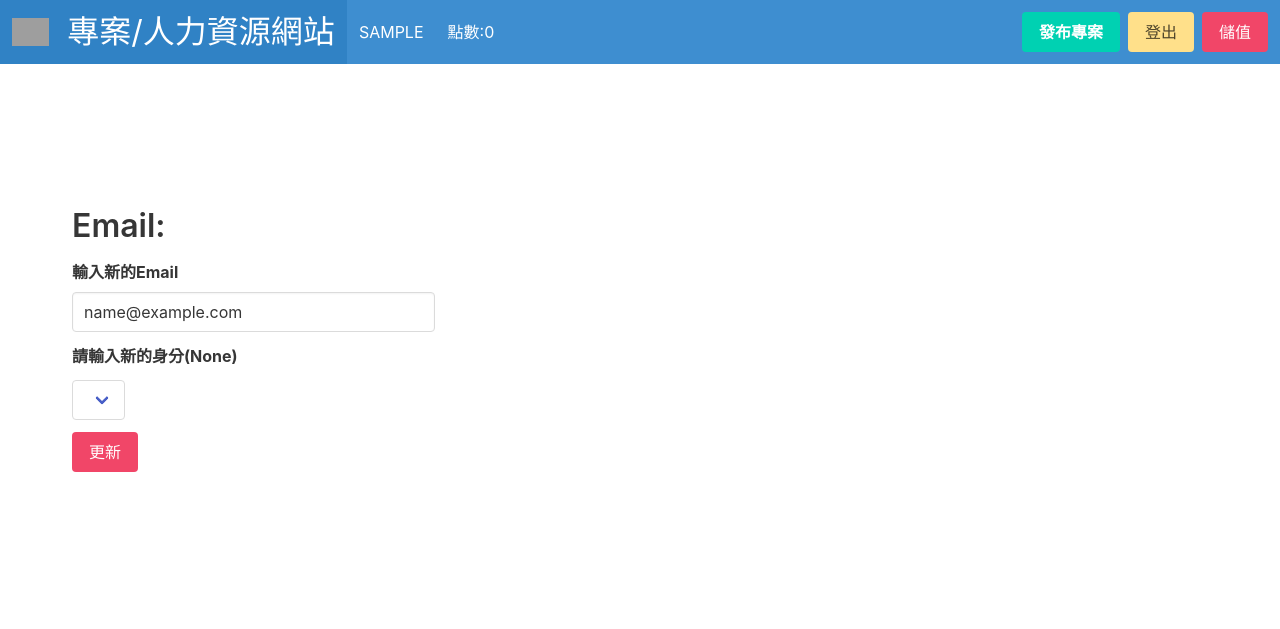
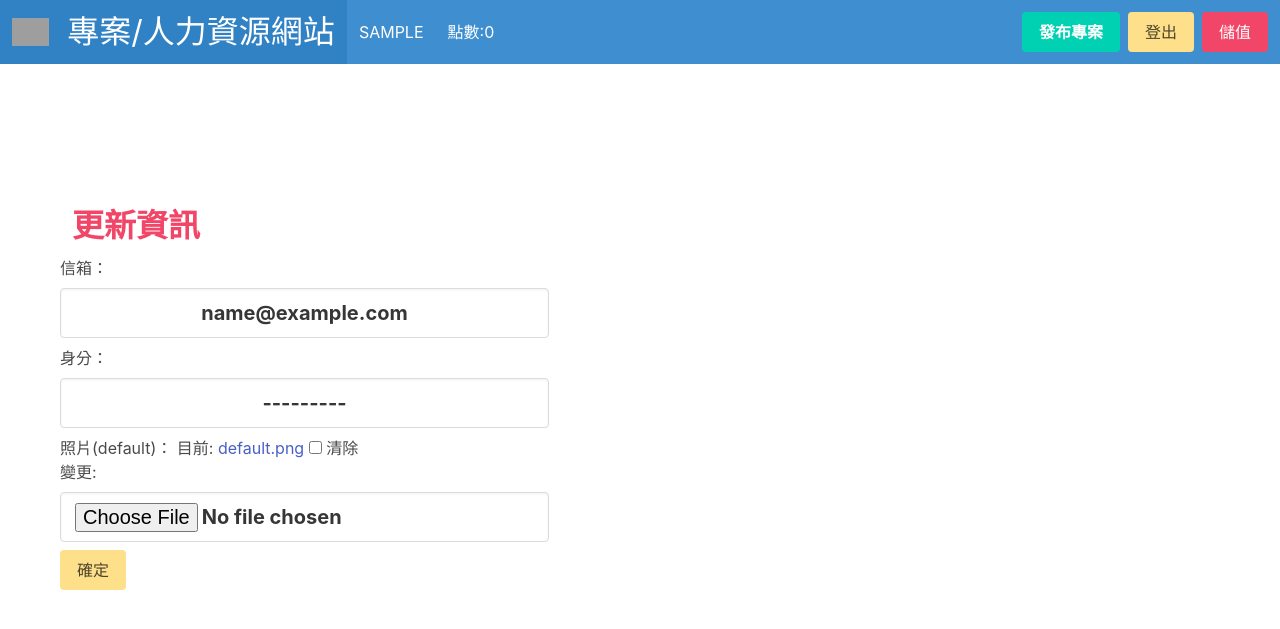
Before and after one commit to 17app001/start_jcases_project, a Django app: page /user/update/1 in a window 1280 px wide. Shown: the top 629 px of the page. Run offline with Django 3.2, Linux system fonts and the light colour scheme; the visitor is signed in with stand-in values (Sample User, id 1); data comes from the database, SQL or seed files in the repository; lists and menus that the app fills with data are empty; grey boxes are pictures that could not be loaded.

Commit message:
修改使用者更新功能(密碼修正)

```diff
--- a/user/forms.py
+++ b/user/forms.py
@@ -1,7 +1,28 @@
 from django.contrib.auth.forms import UserCreationForm
+from django.forms import ModelForm
 from .models import Profile
 from django import forms
 
+
+class UpdateProfileForm(ModelForm):
+    class Meta:
+        model = Profile
+        # 增加email
+        fields = ['email','respondent', 'person_image']
+
+        labels = {
+            'email': '信箱',
+            'respondent': '身分',
+            'person_image': '照片(default)',
+        }
+
+    def __init__(self, *args, **kwargs):
+        super(UpdateProfileForm, self).__init__(*args, **kwargs)
+        for name, field in self.fields.items():
+            field.help_text = None
+            field.widget.attrs.update(
+                {'class': 'input label is-size-5 has-text-centered mt-2 mb-2'}
+            )
 
 class ProfileForm(UserCreationForm):
     class Meta:
@@ -21,7 +42,6 @@ class ProfileForm(UserCreationForm):
         super(ProfileForm, self).__init__(*args, **kwargs)
         for name, field in self.fields.items():
             field.help_text = None
-
             field.widget.attrs.update(
                 {'class': 'input label is-size-5 has-text-centered mt-2 mb-2'}
             )
--- a/user/templates/user/update.html
+++ b/user/templates/user/update.html
@@ -3,46 +3,27 @@
 
 <div class="hero is-medium">
     <div class="hero-body">
-        <p class="title">Email:</p>
-        <p class="subtitle">
-            <!-- {{user.email}} -->
+        <p class="title has-text-danger">
+            更新資訊
         </p>
         <div class="columns">
-            <div class="column is-4">
-                <form action="" method="POST">
-                    {% csrf_token %}
-                    <div class="field">
-                        <label class="label" for="new-email">輸入新的Email
-                            {% if user.certification %}
-                            <span class="has-text-danger">(已認證無法修改)</span>
-                            {% endif %}
-                        </label>
-                        <input type="email" class="input" name="new-email" id="new-email" value="{{request.user.email}}"
-                            {% if user.certification %} disabled {% endif %}>
+            <form action="" method="POST" enctype="multipart/form-data">
+                {% csrf_token %}
+                {{form.as_p}}
+            <button class="button is-warning" type="submit">確定</button>
+            </form>
+        </div>
+    </div>
 
-                    </div>
-                    <div class="field">
-                        <label class="label"
-                            for="id_respondent">請輸入新的身分({{request.user.respondent}})</label>
-                    </div>
-                    <div class="field select">
-                        <select name="respondent-id" required id="id_respondent">
-                            {% for respondent in respondents %}
-                            <option value="{{respondent.id}}" {% if respondent.id == request.user.respondent.id %}
-                                selected="selected" {% endif %}>
-                                {{respondent}}</option>
-                            {% endfor %}
-                        </select>
-                    </div>
-                    <div class="field">
-                        <button class="button is-info is-danger" type="submit">更新</button>
-                        {% if message %}
-                        <p style="color: red;">{{message}}</p>
-                        {% endif %}
-                    </div>
-                </form>
+    <!-- <div class="columns is-centered">
+        <div class="column">
+            <div id="message" class="has-text-centered has-text-warning">
+                {% if message %}
+                <p class="has-text-danger">{{message}}</p>
+                {% endif %}
             </div>
         </div>
-    </div>
+    </div> -->
+
 </div>
 {% endblock %}
--- a/user/views.py
+++ b/user/views.py
@@ -16,6 +16,7 @@ from django.conf import settings
 from .utils import generator_token
 from ecpay import ecpay
 from django.views.decorators.csrf import csrf_exempt
+from .forms import UpdateProfileForm
 
 @csrf_exempt
 def ecpay_result(request,id):
@@ -105,35 +106,52 @@ def activate_email(request):
 
 @login_required(login_url='login')
 def update(request, id):
-    respondents = Respondent.objects.all()
     user = Profile.objects.get(id=id)
-    message = None
 
-    if request.method == 'POST':
-        new_email = request.POST.get('new-email')
-        respondent_id = request.POST.get('respondent-id')
+    if request.method=='POST':
+        form = UpdateProfileForm(request.POST,request.FILES, instance=user)
+        if form.is_valid():
+            form.save()
+            # login(request, user)
 
-        # 已認證
-        if user.certification:
-            setattr(user, 'respondent', Respondent.objects.get(id=respondent_id))
-            message = '資料更新成功!'
-            user.save()
+            return redirect('profile',user.id)
 
-            return redirect('profile', id=user.id)
+    if request.method == 'GET':
+        form = UpdateProfileForm(instance=user)
 
-        elif not new_email:
-            message = '請輸入Email'
-        elif not Profile.objects.filter(email=new_email) or user.email == new_email:
-            setattr(user, 'email', new_email)
-            setattr(user, 'respondent', Respondent.objects.get(id=respondent_id))
-            message = '資料更新成功!'
-            user.save()
+    return render(request, './user/update.html', {'message': message, 'form': form})
 
-            return redirect('profile', id=user.id)
-        else:
-            message = 'Email已經註冊'
+# @login_required(login_url='login')
+# def update(request, id):
+#     respondents = Respondent.objects.all()
+#     user = Profile.objects.get(id=id)
+#     message = None
 
-    return render(request, './user/update.html', {'message': message, 'respondents': respondents})
+#     if request.method == 'POST':
+#         new_email = request.POST.get('new-email')
+#         respondent_id = request.POST.get('respondent-id')
+
+#         # 已認證
+#         if user.certification:
+#             setattr(user, 'respondent', Respondent.objects.get(id=respondent_id))
+#             message = '資料更新成功!'
+#             user.save()
+
+#             return redirect('profile', id=user.id)
+
+#         elif not new_email:
+#             message = '請輸入Email'
+#         elif not Profile.objects.filter(email=new_email) or user.email == new_email:
+#             setattr(user, 'email', new_email)
+#             setattr(user, 'respondent', Respondent.objects.get(id=respondent_id))
+#             message = '資料更新成功!'
+#             user.save()
+
+#             return redirect('profile', id=user.id)
+#         else:
+#             message = 'Email已經註冊'
+
+#     return render(request, './user/update.html', {'message': message, 'respondents': respondents})
 
 # 個人資訊
 @login_required(login_url='login')
@@ -177,7 +195,6 @@ def user_logout(request):
 
     return redirect('login')
 
-
 # 登入
 def user_login(request):
     if request.method == 'POST':
```
Also changed, not shown: bucket-policy.txt (added, +12 -0 lines), jcases/settings.py (+9 -1 lines), static/media/default.png (deleted), static/media/dog.png (deleted), static/media/images.jpg (deleted), static/media/jerry.png (deleted), static/media/mouse.png (deleted), static/media/oppaunniedoll_0.png (deleted), 2 other files.
